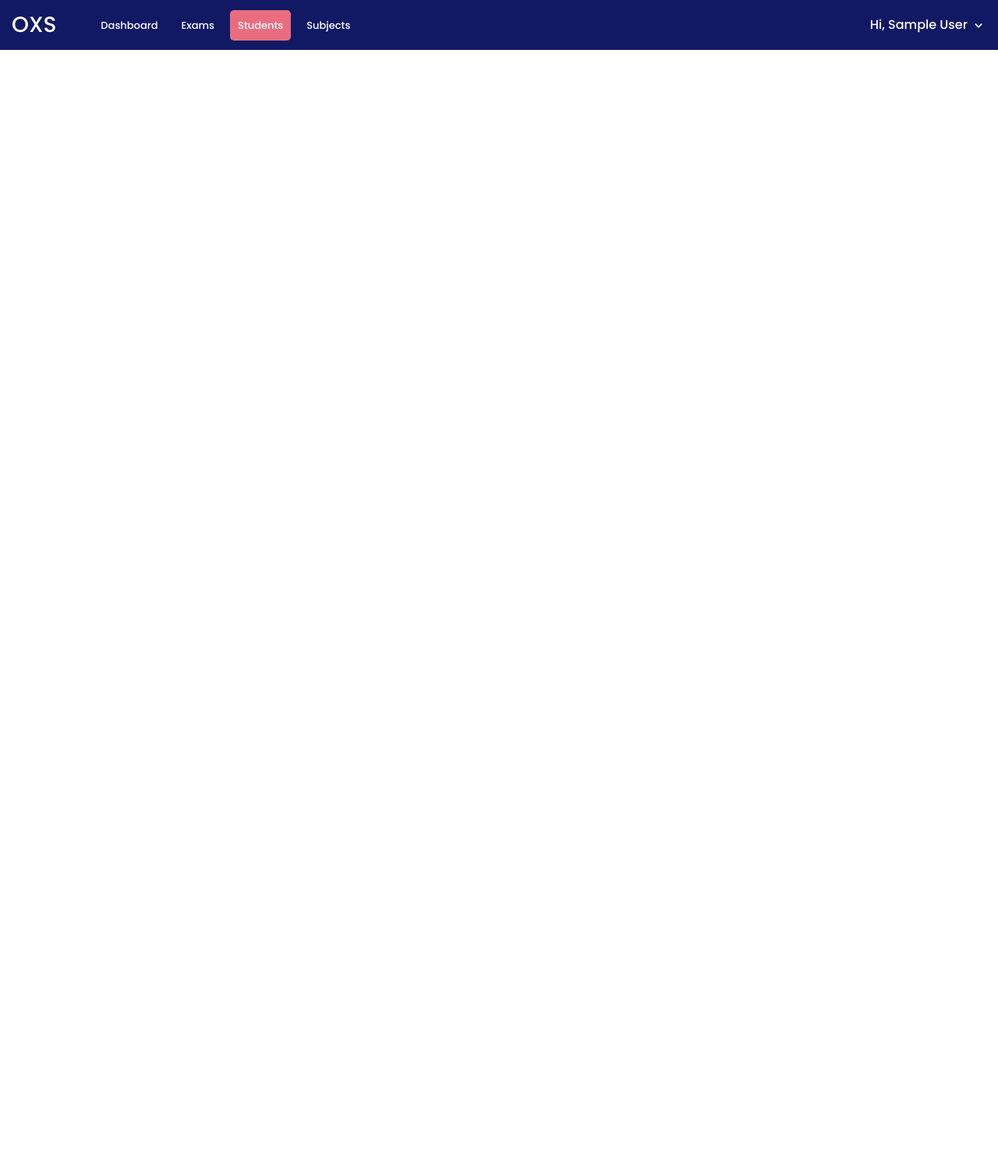
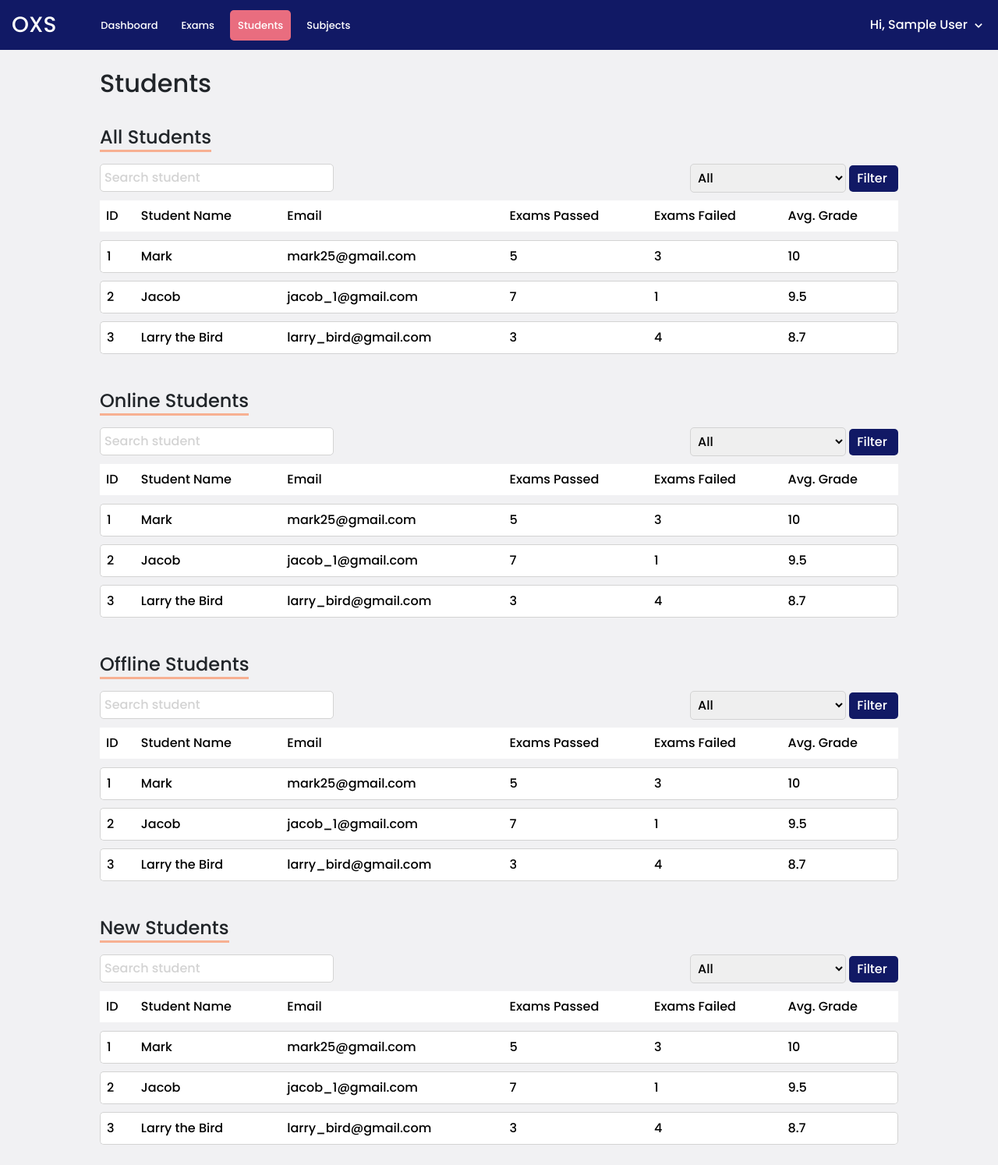
Before and after one commit to astritkrasniqi1/OnlineExamSystem, a PHP site: page /professor/Students.php in a window 1280 px wide. Shown: the whole page at 78% size. Before the commit the page ends 64 px from the top, so only its background shows below. Run offline with PHP 8.4, Linux system fonts and the light colour scheme; the visitor is signed in with stand-in values (Sample User, id 1).

Commit message:
Online-Exam-System
Tabelat e Studenteve

```diff
--- /dev/null
+++ b/professor/Students.css
@@ -0,0 +1,187 @@
+.Allstudents {
+  margin: 0 8rem;
+}
+
+.Allstudents table {
+  border-collapse: separate;
+  border-spacing: 0 10px;
+}
+.Allstudents table tbody tr {
+  background: white;
+}
+.Allstudents table tbody tr td {
+  border-top: 1px solid lightgray;
+  border-bottom: 1px solid lightgray;
+}
+.Allstudents table tbody tr td:first-child {
+  border-top: 1px solid lightgray;
+  border-bottom: 1px solid lightgray;
+  border-left: 1px solid lightgray;
+  border-radius: 5px 0 0 5px;
+}
+th {
+  font-weight: 550;
+  color: gray;
+}
+td {
+  font-weight: 550;
+}
+.Allstudents table tbody tr td:last-child {
+  border-top: 1px solid lightgray;
+  border-bottom: 1px solid lightgray;
+  border-right: 1px solid lightgray;
+  border-radius: 0 5px 5px 0;
+}
+.Allstudents table thead tr {
+  border-style: none;
+  border-color: #f1f1f3;
+}
+.Allstudents table tbody tr td span {
+  padding: 5px 15px;
+  border-radius: 20px;
+}
+.filters {
+  margin: 0 8rem;
+  display: flex;
+  flex-direction: row;
+  justify-content: space-between;
+}
+.filters div input {
+  padding: 5px;
+  width: 300px;
+  outline: none;
+  border: 1px solid lightgray;
+  border-radius: 5px;
+}
+.filters div input::placeholder {
+  color: lightgray;
+}
+
+.filters div select {
+  padding: 5px;
+  width: 200px;
+  outline: none;
+  border: 1px solid lightgray;
+  border-radius: 5px;
+}
+.filters div select::placeholder {
+  color: lightgray;
+}
+
+.filters div button {
+  padding: 5px 10px;
+  outline: none;
+  border-radius: 5px;
+  border: none;
+  background: #111965;
+  color: white;
+}
+.pageTitleContainer {
+  margin: 1.5rem 8rem;
+}
+
+.OnlineStudents {
+  margin: 0 8rem;
+}
+
+.OnlineStudents table {
+  border-collapse: separate;
+  border-spacing: 0 10px;
+}
+.OnlineStudents table tbody tr {
+  background: white;
+}
+.OnlineStudents table tbody tr td {
+  border-top: 1px solid lightgray;
+  border-bottom: 1px solid lightgray;
+}
+.OnlineStudents table tbody tr td:first-child {
+  border-top: 1px solid lightgray;
+  border-bottom: 1px solid lightgray;
+  border-left: 1px solid lightgray;
+  border-radius: 5px 0 0 5px;
+}
+.OnlineStudents table tbody tr td:last-child {
+  border-top: 1px solid lightgray;
+  border-bottom: 1px solid lightgray;
+  border-right: 1px solid lightgray;
+  border-radius: 0 5px 5px 0;
+}
+.OnlineStudents table thead tr {
+  border-style: none;
+  border-color: #f1f1f3;
+}
+.OnlineStudents table tbody tr td span {
+  padding: 5px 15px;
+  border-radius: 20px;
+}
+.OfflineStudents {
+  margin: 0 8rem;
+}
+
+.OfflineStudents table {
+  border-collapse: separate;
+  border-spacing: 0 10px;
+}
+.OfflineStudents table tbody tr {
+  background: white;
+}
+.OfflineStudents table tbody tr td {
+  border-top: 1px solid lightgray;
+  border-bottom: 1px solid lightgray;
+}
+.OfflineStudents table tbody tr td:first-child {
+  border-top: 1px solid lightgray;
+  border-bottom: 1px solid lightgray;
+  border-left: 1px solid lightgray;
+  border-radius: 5px 0 0 5px;
+}
+.OfflineStudents table tbody tr td:last-child {
+  border-top: 1px solid lightgray;
+  border-bottom: 1px solid lightgray;
+  border-right: 1px solid lightgray;
+  border-radius: 0 5px 5px 0;
+}
+.OfflineStudents table thead tr {
+  border-style: none;
+  border-color: #f1f1f3;
+}
+.OfflineStudents table tbody tr td span {
+  padding: 5px 15px;
+  border-radius: 20px;
+}
+.NewStudents {
+  margin: 0 8rem;
+}
+
+.NewStudents table {
+  border-collapse: separate;
+  border-spacing: 0 10px;
+}
+.NewStudents table tbody tr {
+  background: white;
+}
+.NewStudents table tbody tr td {
+  border-top: 1px solid lightgray;
+  border-bottom: 1px solid lightgray;
+}
+.NewStudents table tbody tr td:first-child {
+  border-top: 1px solid lightgray;
+  border-bottom: 1px solid lightgray;
+  border-left: 1px solid lightgray;
+  border-radius: 5px 0 0 5px;
+}
+.NewStudents table tbody tr td:last-child {
+  border-top: 1px solid lightgray;
+  border-bottom: 1px solid lightgray;
+  border-right: 1px solid lightgray;
+  border-radius: 0 5px 5px 0;
+}
+.NewStudents table thead tr {
+  border-style: none;
+  border-color: #f1f1f3;
+}
+.NewStudents table tbody tr td span {
+  padding: 5px 15px;
+  border-radius: 20px;
+}
--- a/professor/Students.php
+++ b/professor/Students.php
@@ -17,10 +17,248 @@
     <meta http-equiv="X-UA-Compatible" content="IE=edge">
     <meta name="viewport" content="width=device-width, initial-scale=1.0">
     <title>Document</title>
+    <link rel="stylesheet" href="Students.css">
     <script src="https://cdnjs.cloudflare.com/ajax/libs/jquery/3.6.4/jquery.min.js" integrity="sha512-pumBsjNRGGqkPzKHndZMaAG+bir374sORyzM3uulLV14lN5LyykqNk8eEeUlUkB3U0M4FApyaHraT65ihJhDpQ==" crossorigin="anonymous" referrerpolicy="no-referrer"></script>
 </head>
-<body>
+<body style="background:#f1f1f3;">
     <?php @include 'navbar.php' ?>
+<section>
+<div class="pageTitleContainer" >
+               <div>
+                    <h2>
+                    <?php
+                          $currentPage = basename($_SERVER['PHP_SELF']);
+                          $pageTitle = str_replace(".php", "", $currentPage);
+                          echo $pageTitle;
+                    ?>
+                    </h2>
+               </div>
+</div>
+
+<div style="margin:2rem 8rem 1rem 8rem;"><span style="font-size:1.5rem; border-bottom:3px solid #f7b092;">All Students</span></div>
+
+               <div class="filters">
+        <div><input type="search" placeholder="Search student" /></div>
+        <div>
+            <select>
+                <option>All</option>
+            </select>
+            <button>
+                Filter&nbsp;<i class="bi bi-filter"></i>
+            </button>
+        </div>
+    </div>
+
+<div class="Allstudents">
+    <table class="table ">
+  <thead>
+    <tr>
+      <th scope="col">ID</th>
+      <th scope="col">Student Name</th>
+      <th scope="col">Email</th>
+      <th scope="col">Exams Passed</th>
+      <th scope="col">Exams Failed</th>
+      <th scope="col">Avg. Grade</th>
+    </tr>
+  </thead>
+  <tbody>
+    <tr>
+      <td scope="row">1</td>
+      <td>Mark</td>
+      <td>mark25@gmail.com</td>
+      <td>5</td>
+      <td>3</td>
+      <td>10</td>
+    </tr>
+    <tr>
+      <td scope="row">2</td>
+      <td>Jacob</td>
+      <td>jacob_1@gmail.com</td>
+      <td>7</td>
+      <td>1</td>
+      <td>9.5</td>
+
+    </tr>
+    <tr>
+      <td scope="row">3</td>
+      <td>Larry the Bird</td>
+      <td>larry_bird@gmail.com</td>
+      <td>3</td>
+      <td>4</td>
+      <td>8.7</td>
+    </tr>
+  </tbody>
+</table>
+</div>
+
+<div style="margin:2rem 8rem 1rem 8rem;"><span style="font-size:1.5rem; border-bottom:3px solid #f7b092;">Online Students</span></div>
+
+<div class="filters">
+        <div><input type="search" placeholder="Search student" /></div>
+        <div>
+            <select>
+                <option>All</option>
+            </select>
+            <button>
+                Filter&nbsp;<i class="bi bi-filter"></i>
+            </button>
+        </div>
+    </div>
+
+<div class="OnlineStudents">
+    <table class="table ">
+  <thead>
+    <tr>
+      <th scope="col">ID</th>
+      <th scope="col">Student Name</th>
+      <th scope="col">Email</th>
+      <th scope="col">Exams Passed</th>
+      <th scope="col">Exams Failed</th>
+      <th scope="col">Avg. Grade</th>
+    </tr>
+  </thead>
+  <tbody>
+    <tr>
+      <td scope="row">1</td>
+      <td>Mark</td>
+      <td>mark25@gmail.com</td>
+      <td>5</td>
+      <td>3</td>
+      <td>10</td>
+    </tr>
+    <tr>
+      <td scope="row">2</td>
+      <td>Jacob</td>
+      <td>jacob_1@gmail.com</td>
+      <td>7</td>
+      <td>1</td>
+      <td>9.5</td>
+
+    </tr>
+    <tr>
+      <td scope="row">3</td>
+      <td>Larry the Bird</td>
+      <td>larry_bird@gmail.com</td>
+      <td>3</td>
+      <td>4</td>
+      <td>8.7</td>
+    </tr>
+  </tbody>
+</table>
+</div>
+
+<div style="margin:2rem 8rem 1rem 8rem;"><span style="font-size:1.5rem; border-bottom:3px solid #f7b092;">Offline Students</span></div>
+
+<div class="filters">
+        <div><input type="search" placeholder="Search student" /></div>
+        <div>
+            <select>
+                <option>All</option>
+            </select>
+            <button>
+                Filter&nbsp;<i class="bi bi-filter"></i>
+            </button>
+        </div>
+    </div>
+
+<div class="OfflineStudents">
+    <table class="table ">
+  <thead>
+    <tr>
+      <th scope="col">ID</th>
+      <th scope="col">Student Name</th>
+      <th scope="col">Email</th>
+      <th scope="col">Exams Passed</th>
+      <th scope="col">Exams Failed</th>
+      <th scope="col">Avg. Grade</th>
+    </tr>
+  </thead>
+  <tbody>
+    <tr>
+      <td scope="row">1</td>
+      <td>Mark</td>
+      <td>mark25@gmail.com</td>
+      <td>5</td>
+      <td>3</td>
+      <td>10</td>
+    </tr>
+    <tr>
+      <td scope="row">2</td>
+      <td>Jacob</td>
+      <td>jacob_1@gmail.com</td>
+      <td>7</td>
+      <td>1</td>
+      <td>9.5</td>
+
+    </tr>
+    <tr>
+      <td scope="row">3</td>
+      <td>Larry the Bird</td>
+      <td>larry_bird@gmail.com</td>
+      <td>3</td>
+      <td>4</td>
+      <td>8.7</td>
+    </tr>
+  </tbody>
+</table>
+</div>
+
+<div style="margin:2rem 8rem 1rem 8rem;"><span style="font-size:1.5rem; border-bottom:3px solid #f7b092;">New Students</span></div>
+
+<div class="filters">
+        <div><input type="search" placeholder="Search student" /></div>
+        <div>
+            <select>
+                <option>All</option>
+            </select>
+            <button>
+                Filter&nbsp;<i class="bi bi-filter"></i>
+            </button>
+        </div>
+    </div>
+
+<div class="NewStudents">
+    <table class="table ">
+  <thead>
+    <tr>
+      <th scope="col">ID</th>
+      <th scope="col">Student Name</th>
+      <th scope="col">Email</th>
+      <th scope="col">Exams Passed</th>
+      <th scope="col">Exams Failed</th>
+      <th scope="col">Avg. Grade</th>
+    </tr>
+  </thead>
+  <tbody>
+    <tr>
+      <td scope="row">1</td>
+      <td>Mark</td>
+      <td>mark25@gmail.com</td>
+      <td>5</td>
+      <td>3</td>
+      <td>10</td>
+    </tr>
+    <tr>
+      <td scope="row">2</td>
+      <td>Jacob</td>
+      <td>jacob_1@gmail.com</td>
+      <td>7</td>
+      <td>1</td>
+      <td>9.5</td>
+
+    </tr>
+    <tr>
+      <td scope="row">3</td>
+      <td>Larry the Bird</td>
+      <td>larry_bird@gmail.com</td>
+      <td>3</td>
+      <td>4</td>
+      <td>8.7</td>
+    </tr>
+  </tbody>
+</table>
+</div>
+</section>
 </body>
 
 
--- a/professor/subjects.php
+++ b/professor/subjects.php
@@ -21,6 +21,7 @@
 </head>
 <body>
     <?php @include 'navbar.php' ?>
+
 </body>
 
 
```
